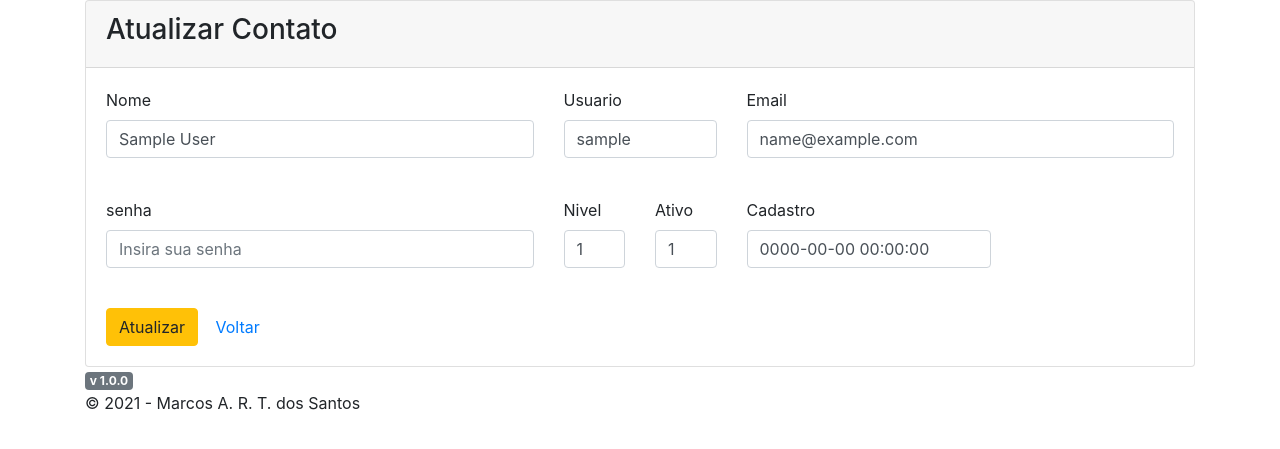
After one commit to marcos-rts/sistema-cadastro, a PHP site: page /users/update.php?id=1 in a window 1280 px wide. The commit adds this page. Shown: the top 449 px of the page. Run offline with PHP 8.4, Linux system fonts and the light colour scheme; the visitor is signed in with stand-in values (Sample User, id 1).

Commit message:
colocado troca de senha

```diff
--- /dev/null
+++ b/users/update.php
@@ -0,0 +1,232 @@
+<?php
+
+require 'banco.php';
+
+$id = null;
+if (!empty($_GET['id'])) {
+    $id = $_REQUEST['id'];
+}
+
+if (null == $id) {
+    header("Location: index.php");
+}
+
+if (!empty($_POST)) {
+
+    $nomeErro = null;
+    $usuarioErro = null;
+    $senhaErro = null;
+    $emailErro = null;
+    $nivelErro = null;
+    $ativoErro = null;
+    $saidaErro = null;
+    $cadastroErro = null;
+
+
+    $nome = $_POST['nome'];
+    $usuario = $_POST['usuario'];
+    $senha = $_POST['senha'];
+    $email = $_POST['email'];
+    $nivel = $_POST['nivel'];
+    $ativo = $_POST['ativo'];
+    $cadastro = $_POST['cadastro'];
+
+
+    //Validação
+    $validacao = true;
+    if (empty($nome)) {
+        $nomeErro = 'Por favor digite o nome!';
+        $validacao = false;
+    }
+
+    if (empty($email)) {
+        $emailErro = 'Por favor digite o email!';
+        $validacao = false;
+    }
+
+
+
+    // update data
+    if ($validacao) {
+        $pdo = Banco::conectar();
+        $pdo->setAttribute(PDO::ATTR_ERRMODE, PDO::ERRMODE_EXCEPTION);
+        $sql = "UPDATE usuarios  set nome = ?, usuario = ?, senha = SHA1(?), email = ?, nivel = ?, ativo = ?, cadastro = ? WHERE id = ?";
+        $q = $pdo->prepare($sql);
+        $q->execute(array($nome, $usuario, $senha, $email, $nivel, $ativo, $cadastro, $id));
+        Banco::desconectar();
+        header("Location: index.php");
+    }
+} else {
+    $pdo = Banco::conectar();
+    $pdo->setAttribute(PDO::ATTR_ERRMODE, PDO::ERRMODE_EXCEPTION);
+    $sql = "SELECT * FROM usuarios where id = ?";
+    $q = $pdo->prepare($sql);
+    $q->execute(array($id));
+    $data = $q->fetch(PDO::FETCH_ASSOC);
+    $nome = $data['nome'];
+    $usuario = $data['usuario'];
+    $email = $data['email'];
+    $senha = $data['senha'];
+    $nivel = $data['nivel'];
+    $ativo = $data['ativo'];
+    $cadastro = $data['cadastro'];
+    Banco::desconectar();
+}
+?>
+
+<!DOCTYPE html>
+<html lang="pt-br">
+
+<head>
+    <meta charset="utf-8">
+    <!-- Latest compiled and minified CSS -->
+    <link rel="stylesheet" href="../assets/css/bootstrap.min.css">
+    <!-- using new bootstrap -->
+    <link rel="stylesheet" href="https://stackpath.bootstrapcdn.com/bootstrap/4.1.3/css/bootstrap.min.css"
+        integrity="sha384-MCw98/SFnGE8fJT3GXwEOngsV7Zt27NXFoaoApmYm81iuXoPkFOJwJ8ERdknLPMO" crossorigin="anonymous">
+
+    <title>Atualizar Contato</title>
+</head>
+
+<body>
+    <div class="container">
+
+        <div class="span10 offset1">
+            <div class="card">
+                <div class="card-header">
+                    <h3 class="well"> Atualizar Contato </h3>
+                </div>
+                <div class="card-body">
+                    <form class="form-horizontal" action="update.php?id=<?php echo $id ?>" method="post">
+                        <div class="row">
+                            <div class="form-group col-md-5">
+                                <div class="control-group  <?php echo !empty($nomeErro) ? 'error ' : ''; ?>">
+                                    <label class="control-label">Nome</label>
+                                    <div class="controls">
+                                        <input size="50" class="form-control" name="nome" type="text"
+                                            value="<?php echo !empty($nome) ? $nome : ''; ?>">
+                                        <?php if (!empty($nomeErro)) : ?>
+                                        <span class="text-danger"><?php echo $nomeErro; ?></span>
+                                        <?php endif; ?>
+                                    </div>
+                                </div>
+                            </div>
+
+                            <div class="form-group col-md-2">
+                                <div class="control-goup <?php !empty($usuarioErro) ? '$usuarioErro ' : ''; ?>">
+                                    <label class="control-label">Usuario</label>
+                                    <div class="controls">
+                                        <input  size="40" class="form-control" name="usuario" type="text"
+                                            value="<?php echo !empty($usuario) ? $usuario : ''; ?>">
+                                        <?php if (!empty($usuarioErro)) : ?>
+                                        <span class="text-danger"><?php echo $usuarioErro; ?></span>
+                                        <?php endif; ?>
+                                    </div>
+                                </div>
+                            </div>
+                            <div class="form-group col-md-5">
+                                <div class="control-goup <?php !empty($emailErro) ? '$emailErro ' : ''; ?>">
+                                    <label class="control-label">Email</label>
+                                    <div class="controls">
+                                        <input  size="40" class="form-control" name="email" type="text"
+                                            value="<?php echo !empty($email) ? $email : ''; ?>">
+                                        <?php if (!empty($emailErro)) : ?>
+                                        <span class="text-danger"><?php echo $emailErro; ?></span>
+                                        <?php endif; ?>
+                                    </div>
+                                </div>
+                            </div>
+                        </div>
+                        <br>
+                        <div class="row">
+                        <div class="form-group col-md-5">
+                                <div class="control-goup <?php !empty($senhaErro) ? '$senhaErro ' : ''; ?>">
+                                    <label class="control-label">senha</label>
+                                    <div class="controls">
+                                        <input size="40" class="form-control" name="senha" type="text"
+                                            value="<?php echo !empty($senha) ? $senha : ''; ?>" placeholder="Insira sua senha">
+                                        <?php if (!empty($senhaErro)) : ?>
+                                        <span class="text-danger"><?php echo $senhaErro; ?></span>
+                                        <?php endif; ?>
+                                    </div>
+                                </div>
+                            </div>
+
+                            <div class="form-group col-md-1">
+                                <div class="control-goup <?php !empty($nivelErro) ? '$nivelErro ' : ''; ?>">
+                                    <label class="control-label">Nivel</label>
+                                    <div class="controls">
+                                        <input  size="40" class="form-control" name="nivel" type="text"
+                                            value="<?php echo !empty($nivel) ? $nivel : ''; ?>">
+                                        <?php if (!empty($nivelErro)) : ?>
+                                        <span class="text-danger"><?php echo $nivelErro; ?></span>
+                                        <?php endif; ?>
+                                    </div>
+                                </div>
+                            </div>
+
+                            <div class="form-group col-md-1">
+                                <div class="control-goup <?php !empty($ativoErro) ? '$ativoErro ' : ''; ?>">
+                                    <label class="control-label">Ativo</label>
+                                    <div class="controls">
+                                        <input  size="40" class="form-control" name="ativo" type="text"
+                                            value="<?php echo !empty($ativo) ? $ativo : ''; ?>">
+                                        <?php if (!empty($ativoErro)) : ?>
+                                        <span class="text-danger"><?php echo $ativoErrp; ?></span>
+                                        <?php endif; ?>
+                                    </div>
+                                </div>
+                            </div>
+
+                            <!-- <div class="form-group col-md-2">
+            <label for="campo3">CEP</label>
+            <input type="text" class="form-control" name="maquina['zip_code']">
+        </div> -->
+
+                            <div class="form-group col-md-3">
+                            <div class="control-goup <?php !empty($cadastroErro) ? '$cadastroErro ' : ''; ?>">
+                                    <label class="control-label">Cadastro</label>
+                                    <div class="controls">
+                                        <input  size="40" class="form-control" name="cadastro" type="text"
+                                            value="<?php echo !empty($cadastro) ? $cadastro : ''; ?>">
+                                        <?php if (!empty($cadastroErro)) : ?>
+                                        <span class="text-danger"><?php echo $cadastroErro; ?></span>
+                                        <?php endif; ?>
+                                    </div>
+                                </div>
+                            </div>
+
+
+                        </div>
+
+                        <br>
+
+
+
+                        <div class="form-actions">
+                            <button type="submit" class="btn btn-warning">Atualizar</button>
+                            <a href="index.php" type="btn" class="btn btn-default">Voltar</a>
+                        </div>
+                    </form>
+                </div>
+            </div>
+        </div>
+    </div>
+    <footer>
+        <div class="container">
+            <span class="badge badge-secondary">v 1.0.0</span>
+            <p>&copy; 2021 - Marcos A. R. T. dos Santos</p>
+
+
+        </div>
+    </footer>
+    <script src="https://code.jquery.com/jquery-3.3.1.js"
+        integrity="sha256-2Kok7MbOyxpgUVvAk/HJ2jigOSYS2auK4Pfzbm7uH60=" crossorigin="anonymous"></script>
+    <script src="https://cdnjs.cloudflare.com/ajax/libs/popper.js/1.14.3/umd/popper.min.js"
+        integrity="sha384-ZMP7rVo3mIykV+2+9J3UJ46jBk0WLaUAdn689aCwoqbBJiSnjAK/l8WvCWPIPm49" crossorigin="anonymous">
+    </script>
+    <!-- Latest compiled and minified JavaScript -->
+    <script src="../assets/js/bootstrap.min.js"></script>
+</body>
+
+</html>
```
Also changed, not shown: users/index.php (+11 -4 lines), users/trocarsenha.php (added, +122 -0 lines).
